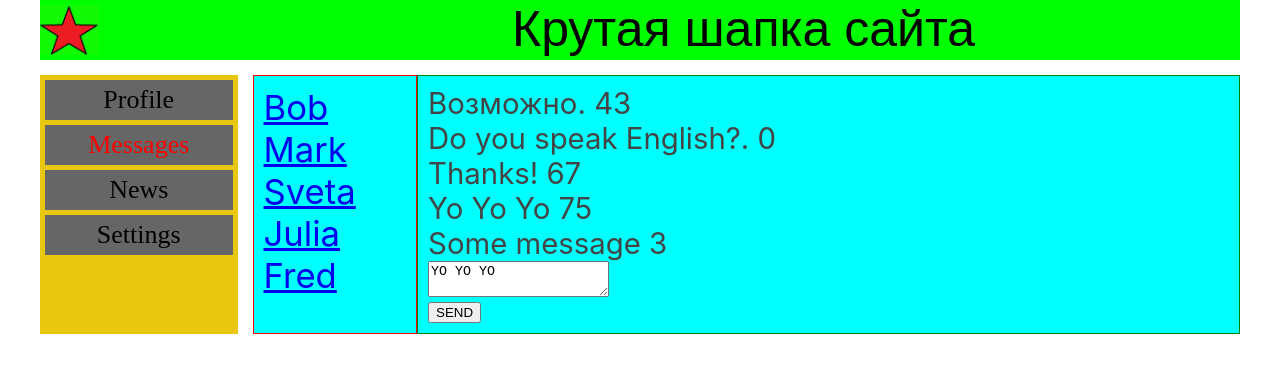
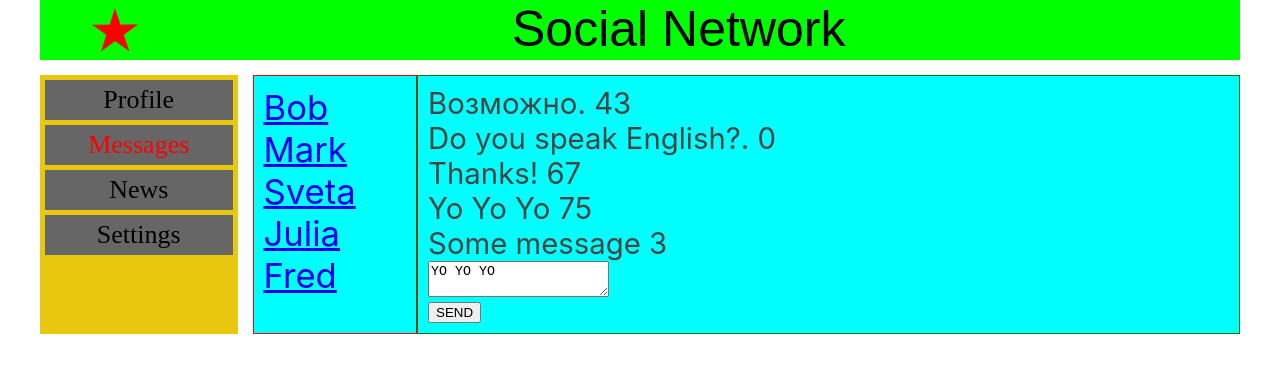
Before and after one commit to gabdulkhanov/Socialnetwork, a React (Create React App) app: page /dialogs in a window 1280 px wide. Shown: the top 372 px of the page. Built offline with nearby package versions, Linux system fonts and the light colour scheme.

Commit message:
change header

```diff
--- a/src/components/Header/Header.css
+++ b/src/components/Header/Header.css
@@ -2,10 +2,13 @@
     grid-area: h;
     background-color: #0f0;
 }
+
 .main-header img {
+  margin-left: 50px;
   margin-top: 5px;
   height: 50px;
 }
+
 .main-header > span {
   font-family: Arial, Helvetica, sans-serif;
   font-size: 50px;
--- a/src/components/Header/Header.jsx
+++ b/src/components/Header/Header.jsx
@@ -5,7 +5,7 @@ const Header = () => {
     return (
         <header className="main-header">
             <img  src="star.png" alt="logo"/>
-            <span>Крутая шапка сайта</span>
+            <span>Social Network</span>
         </header>
     );
 }
```
Also changed, not shown: public/star.png. Lines whose indentation alone changed are shown as unchanged.
